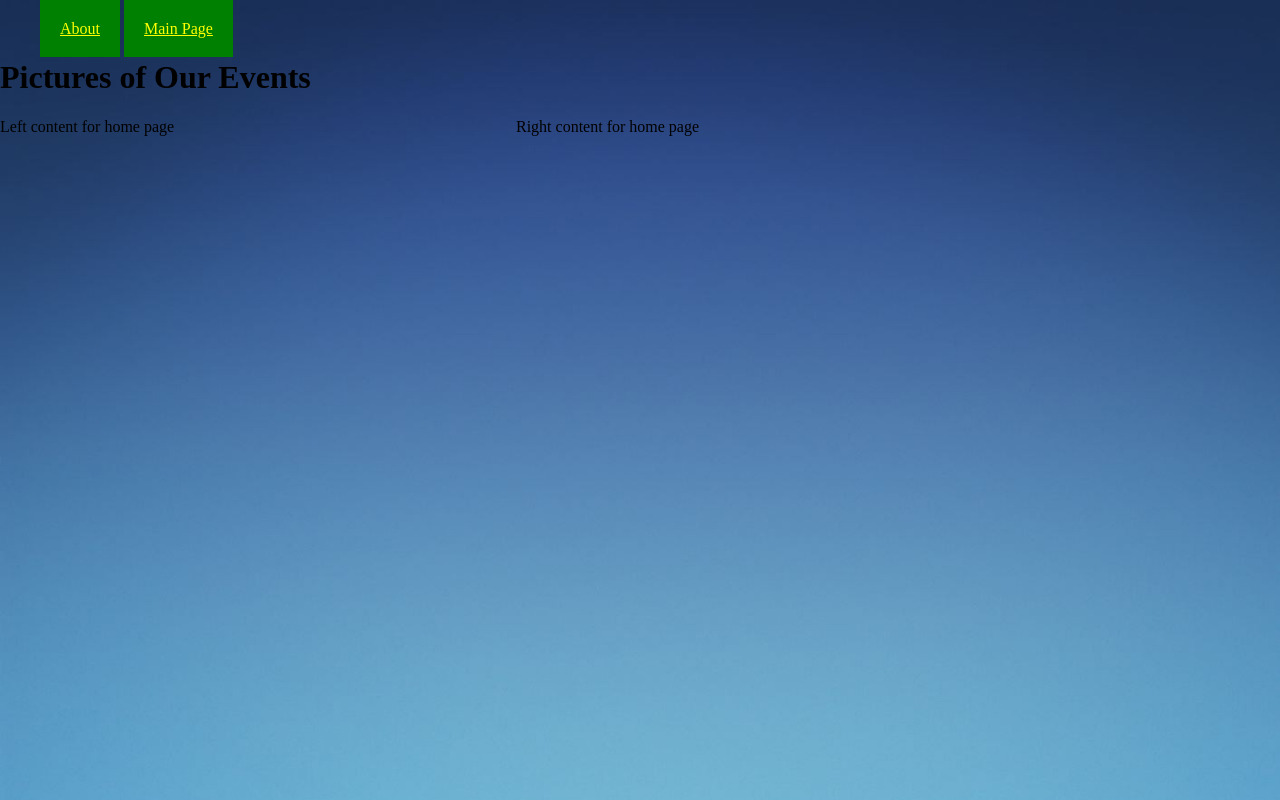
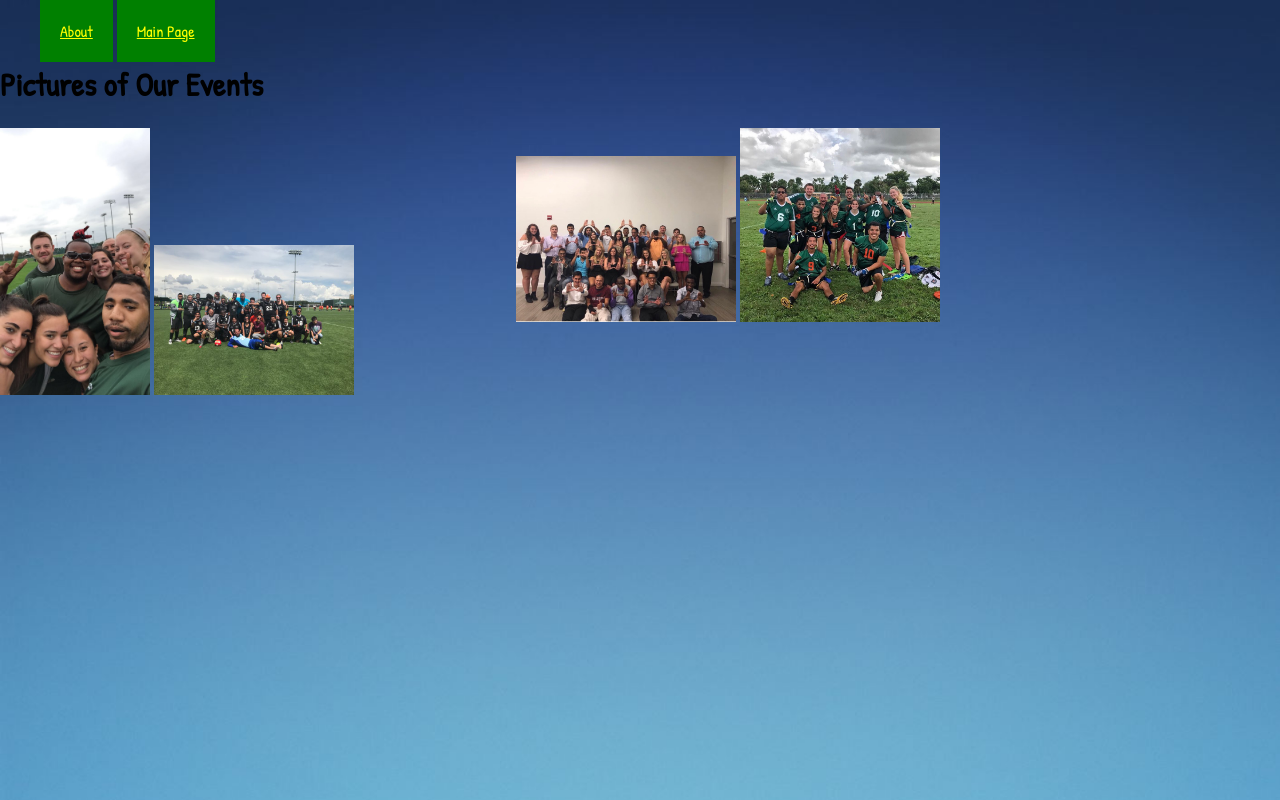
Before and after one commit to sticklew1/sticklew1.github.io, a plain HTML site: page hw/responsive_site/picturesofourevents.html in a window 1280 px wide. Drawn offline with Linux system fonts and the light colour scheme.

Commit message:
pictures added

```diff
--- a/hw/responsive_site/picturesofourevents.html
+++ b/hw/responsive_site/picturesofourevents.html
@@ -9,23 +9,30 @@
     <!-- Media query for full browser width -->
     <link rel="stylesheet" media="screen and (min-width:481px)" href="css/desktop.css">
     <!-- Prevent smartphones from scaling pages down -->
+    <link href="https://fonts.googleapis.com/css?family=Patrick+Hand" rel="stylesheet">
   </head>
   <body>
     <!--Navigation only-->
       <nav>
         <ul class="navlinks">
           <li>
-            <a href="about.html">About</a>
+            <a href="about.html" class="cursivefont">About</a>
           </li>
           <li>
-            <a href="index.html">Main Page</a>
+            <a href="index.html" class="cursivefont">Main Page</a>
           </li>
         </ul>
       </nav>
-      <h1>Pictures of Our Events</h1>
+      <h1 class="cursivefont">Pictures of Our Events</h1>
       <main>
-        <div class="leftpic">Left content for home page</div>
-        <div class="rightvid">Right content for home page</div>
+        <div class="leftpic">
+          <img src="images/kbpeace.JPG" width="150">
+          <img src="images/disneygrouppic.JPG" width="200">
+        </div>
+        <div class="rightvid">
+          <img src="images/banquet.jpg" width="220">
+          <img src="images/regionals.jpg" width="200">
+        </div>
       </main>
   </body>
 </html>
```
Also changed, not shown: hw/responsive_site/images/banquet.jpg (added), hw/responsive_site/images/disneygrouppic.JPG (added), hw/responsive_site/images/kbpeace.JPG (added), hw/responsive_site/images/regionals.jpg (added).
